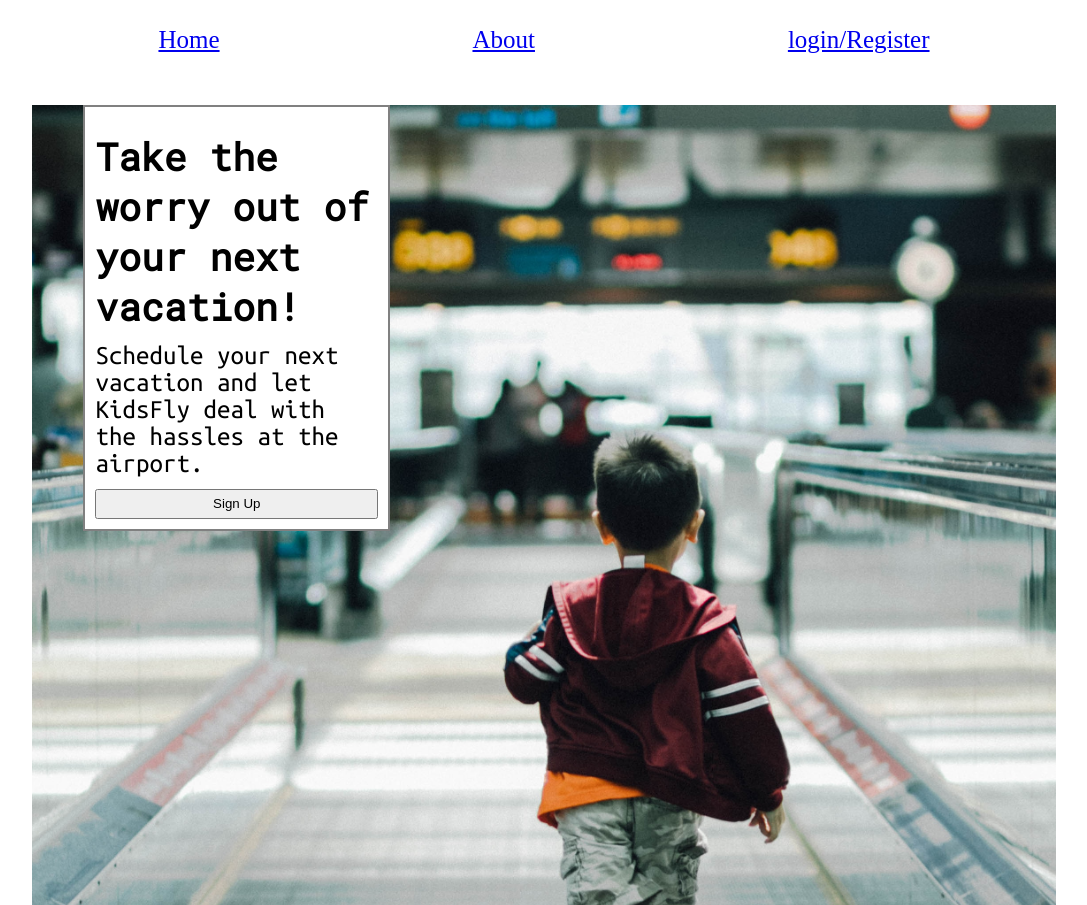
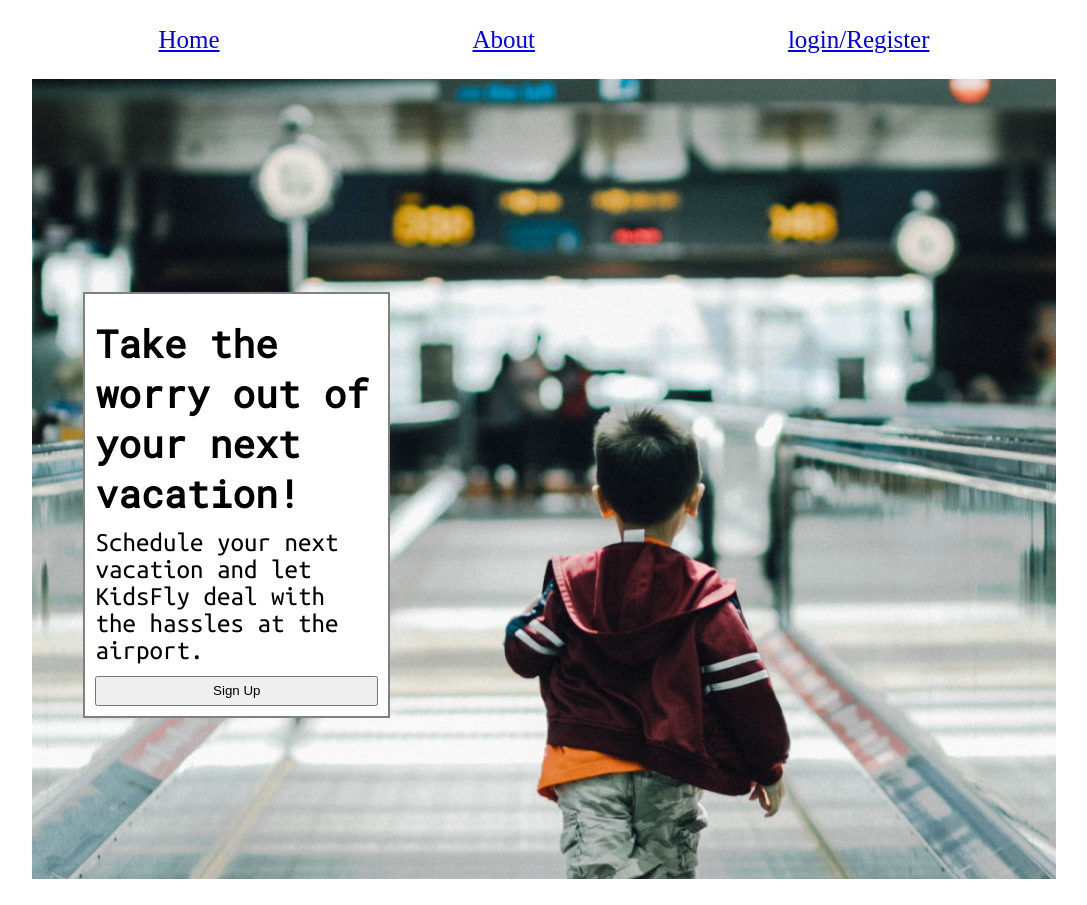
Before and after one commit to KidsFly-BuildWeek/Marketing, a plain HTML site: page marketing.html in a window 1280 px wide. Shown: the top 905 px of the page, without its empty margins (96-1183 px from the left). Drawn offline with Linux system fonts and the light colour scheme.

Commit message:
Marketing Page Update

```diff
--- a/less/home.less
+++ b/less/home.less
@@ -8,7 +8,10 @@ header{
     margin: 0 auto;
 }
 
-
+.airport{
+    display: flex;
+    align-items: center;
+}
 .main-content{
     width: 30%;
     background-color: white;
```
Also changed, not shown: css/index.css.
